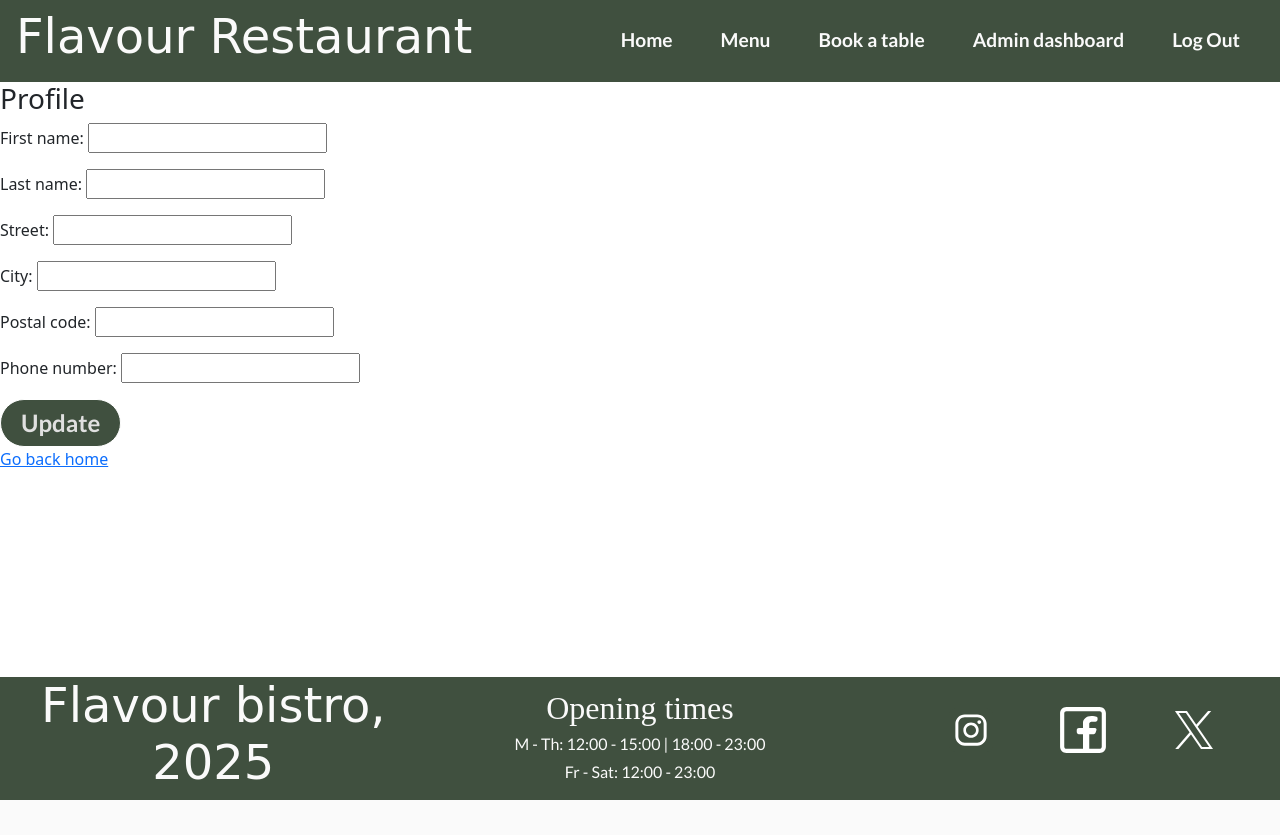
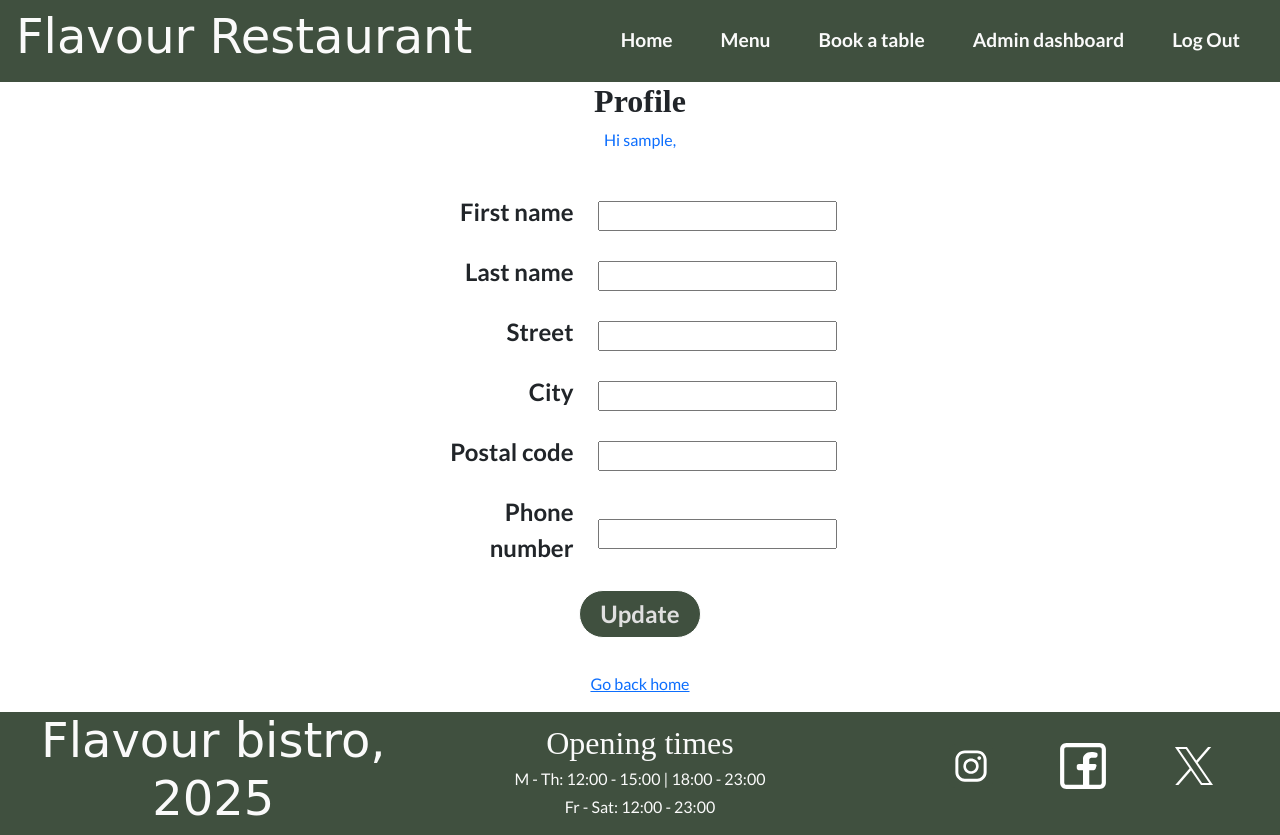
Before and after one commit to devjldp/restaurant-django, a Django app: template restaurant/customers/templates/profile.html in a window 1280 px wide. Before the commit the page ends 800 px from the top, so only its background shows below. Run offline with Django 5.2, Linux system fonts and the light colour scheme; the template is opened without the code that fills it: values that come from a table or form of the project are taken from there, others are empty; the visitor is signed in with stand-in values (Sample User, id 1); parts of the project's set-up code (start-up, migrations or seed data) failed here and were passed over; some web fonts are replaced.

Commit message:
Style form in profile template

```diff
--- a/restaurant/customers/templates/profile.html
+++ b/restaurant/customers/templates/profile.html
@@ -1,14 +1,51 @@
 {% extends 'base.html' %}
 
 {% block content %}
-<h3>Profile</h3>
-{% if username %}
- {{ username }}
+<h2 class="text-center body-main-heading">Profile</h2>
+{% if user.is_authenticated %}
+    <p class="text-center body-paragraph text-primary">
+        Hi {{ user.username }},
+    </p>
 {% endif %}
-<form method="post">
+<form method="post" class="d-flex flex-column justify-content-center mt-4 min-vh-60">
     {% csrf_token %}
-    {{ form.as_p }}
-    <button type="submit" class="btn btn-primary">Update</button>
+    <!-- {{ form.as_p }} -->
+    <div class="mb-3 d-flex justify-content-center align-items-center">
+        <label for="{{ form.first_name.id_for_label }}" class="form-label me-4 form-label-fixed"> {{form.first_name.label}} </label>
+        {{ form.first_name }}
+    </div>
+
+    <div class="mb-3 d-flex justify-content-center align-items-center">
+        <label for="{{ form.last_name.id_for_label }}" class="form-label me-4 form-label-fixed"> {{form.last_name.label}} </label>
+        {{ form.last_name }}
+    </div>
+
+    <div class="mb-3 d-flex justify-content-center align-items-center">
+        <label for="{{ form.street.id_for_label }}" class="form-label me-4 form-label-fixed"> {{form.street.label}} </label>
+        {{ form.street }}
+    </div>
+
+    <div class="mb-3 d-flex justify-content-center align-items-center">
+        <label for="{{ form.city.id_for_label }}" class="form-label me-4 form-label-fixed"> {{form.city.label}} </label>
+        {{ form.city }}
+    </div>
+
+    <div class="mb-3 d-flex justify-content-center align-items-center">
+        <label for="{{ form.city.id_for_label }}" class="form-label me-4 form-label-fixed"> {{form.postal_code.label}} </label>
+        {{ form.postal_code }}
+    </div>
+
+    <div class="mb-3 d-flex justify-content-center align-items-center">
+        <label for="{{ form.city.id_for_label }}" class="form-label me-4 form-label-fixed"> {{form.phone_number.label}} </label>
+        {{ form.phone_number }}
+    </div>
+
+    <div class="text-center">
+        <button type="submit" class="btn">Update</button>
+    </div>
 </form>
-<a href="{% url 'home:index' %}">Go back home</a>
+<div class="text-center my-3">
+    <a href="{% url 'home:index' %}" class="body-paragraph">Go back home</a>
+
+</div>
 {% endblock %}
```
